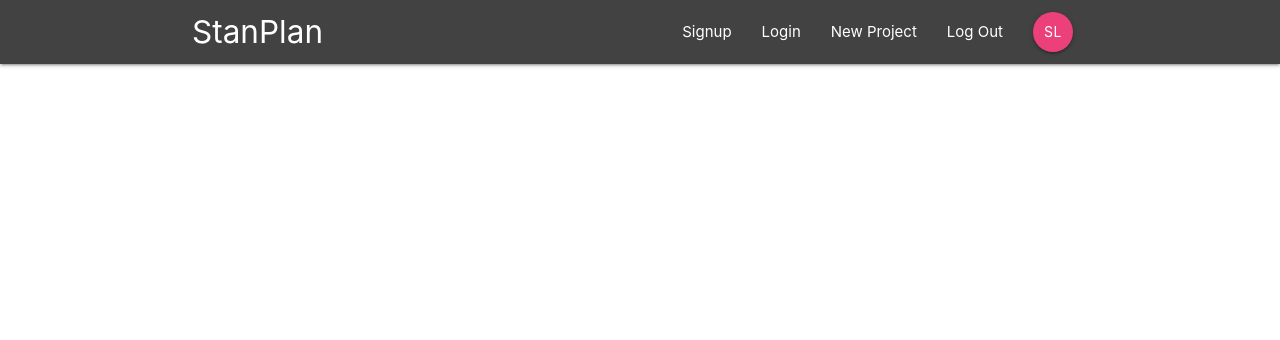
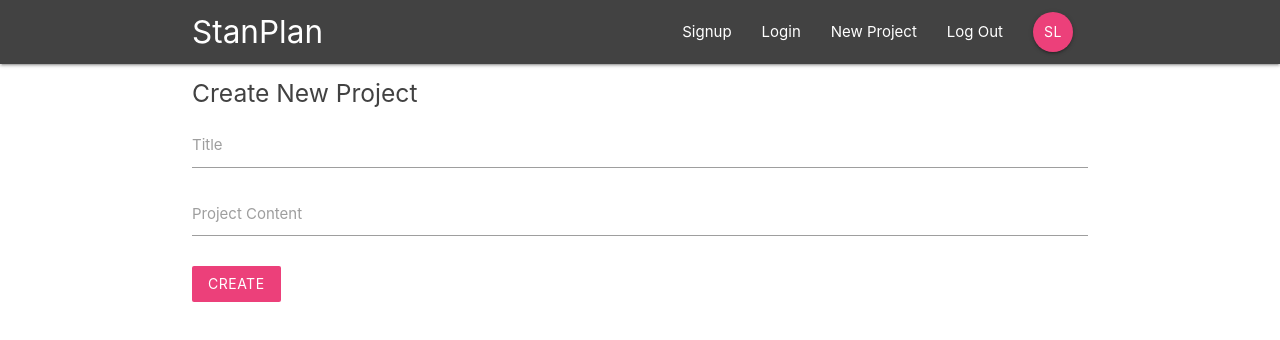
Before and after one commit to stanlouis/stanplan, a React (Create React App) app: page /create in a window 1280 px wide. Shown: the top 340 px of the page. Built offline with nearby package versions, Linux system fonts and the light colour scheme.

Commit message:
Add CreateProject form component

```diff
--- a/src/App.js
+++ b/src/App.js
@@ -5,6 +5,7 @@
 import ProjectDetails from './components/projects/ProjectDetails';
 import SignIn from './components/auth/SignIn';
 import SignUp from './components/auth/SignUp';
+import CreateProject from './components/projects/CreateProject';
 
 class App extends Component {
   render() {
@@ -17,6 +18,7 @@
             <Route path="/project/:id" component={ProjectDetails} />
             <Route path="/signin" component={SignIn} />
             <Route path="/signup" component={SignUp} />
+            <Route path="/create" component={CreateProject} />
           </Switch>
         </div>
       </BrowserRouter>
--- a/src/components/projects/CreateProject.js
+++ b/src/components/projects/CreateProject.js
@@ -0,0 +1,45 @@
+import React, { Component } from 'react';
+
+class CreateProject extends Component {
+  state = {
+    title: '',
+    content: ''
+  };
+
+  handleChange = e => {
+    this.setState({
+      [e.target.id]: e.target.value
+    });
+  };
+  handleSubmit = e => {
+    e.preventDefault();
+    console.log(this.state);
+  };
+
+  render() {
+    return (
+      <div className="container">
+        <form className="white" onSubmit={this.handleSubmit}>
+          <h5 className="grey-text text-darken-3">Create New Project</h5>
+          <div className="input-field">
+            <label htmlFor="title">Title</label>
+            <input type="text" id="title" onChange={this.handleChange} />
+          </div>
+          <div className="input-field">
+            <label htmlFor="content">Project Content</label>
+            <textarea
+              className="materialize-textarea"
+              id="content"
+              onChange={this.handleChange}
+            />
+          </div>
+          <div className="input-field">
+            <button className="btn pink lighten-1 z-depth-0">Create</button>
+          </div>
+        </form>
+      </div>
+    );
+  }
+}
+
+export default CreateProject;
```
